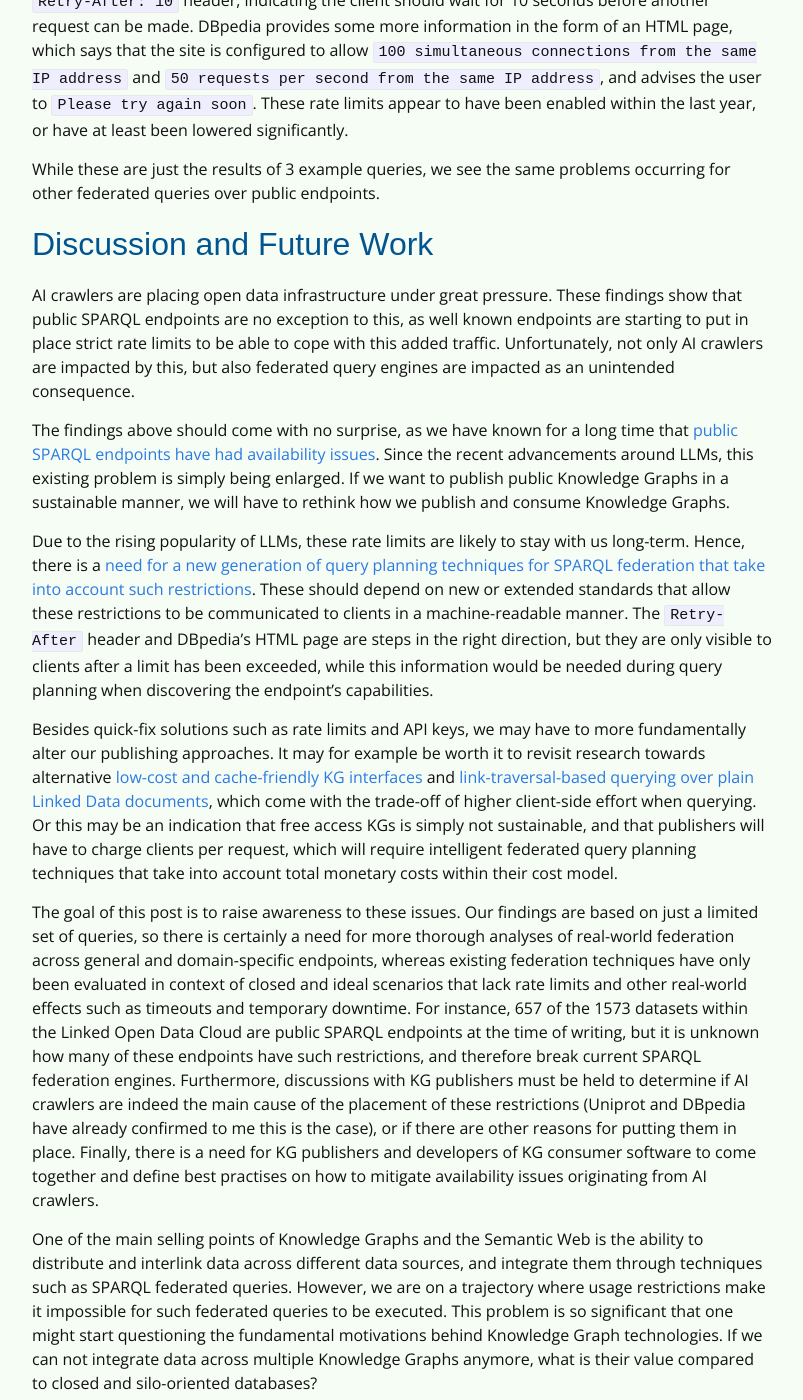
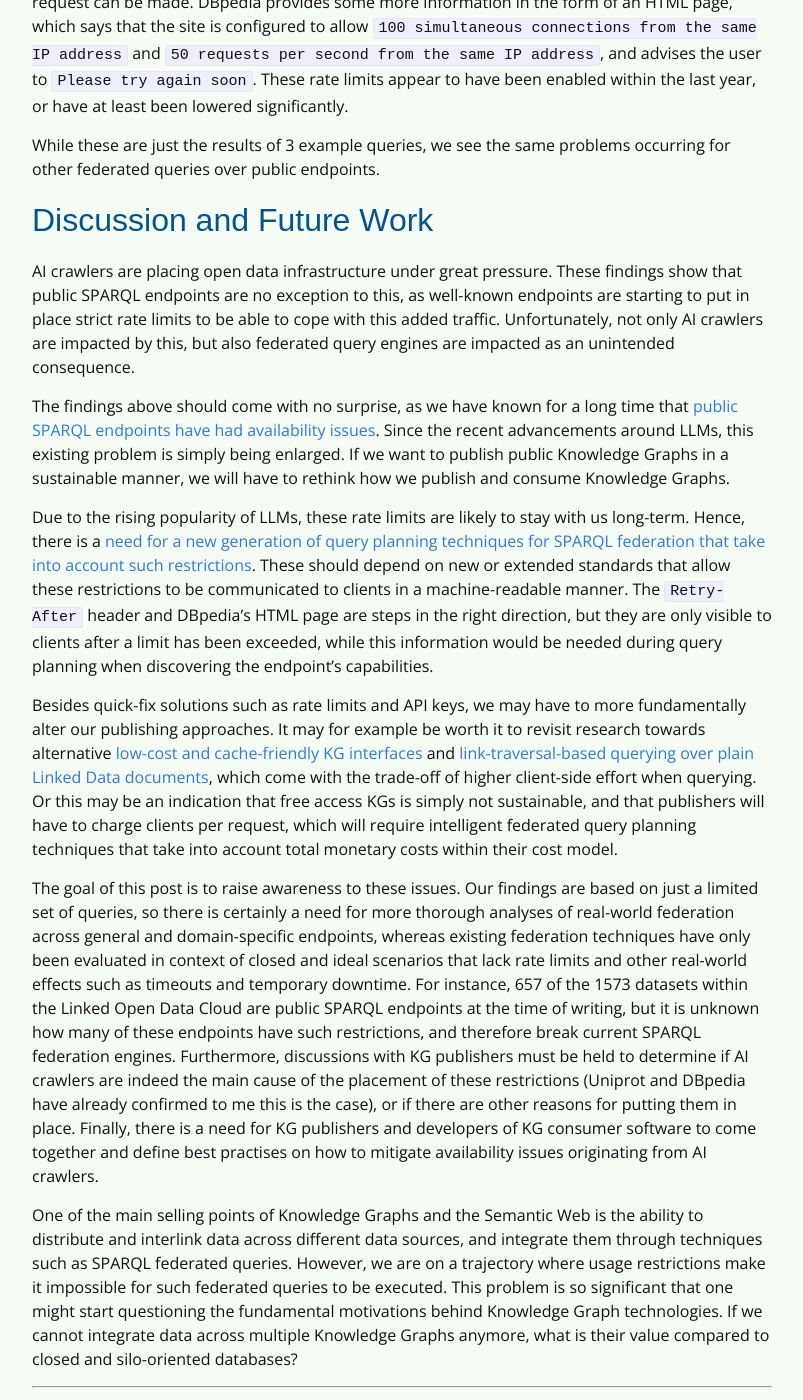
Before and after one commit to rubensworks/rubensworks.net, a Jekyll site: the page built from _posts/2026-04-13-did-ai-clawlers-kill-sparql-federation.markdown, in a window 1280 px wide and 1400 px high, scrolled down 3935 px. Shown: the whole window, without its empty margins (238-1041 px from the left). Built offline with Jekyll 4.4.1, drawn with Linux system fonts in a browser that asks for light colours; some web fonts are replaced; comment, search, counter and statistics services are not loaded; some of the changed text lies outside the part shown.

Commit message:
Fix typos and improve grammar in AI crawlers post
Thanks to @smessie for pointing them out.

```diff
--- a/_posts/2026-04-13-did-ai-clawlers-kill-sparql-federation.markdown
+++ b/_posts/2026-04-13-did-ai-clawlers-kill-sparql-federation.markdown
@@ -208,7 +208,7 @@ we see the same problems occurring for other federated queries over public endpo
 
 AI crawlers are placing open data infrastructure under great pressure.
 These findings show that public SPARQL endpoints are no exception to this,
-as well known endpoints are starting to put in place strict rate limits
+as well-known endpoints are starting to put in place strict rate limits
 to be able to cope with this added traffic.
 Unfortunately, not only AI crawlers are impacted by this,
 but also federated query engines are impacted as an unintended consequence.
@@ -255,7 +255,7 @@ is the ability to distribute and interlink data across different data sources,
 and integrate them through techniques such as SPARQL federated queries.
 However, we are on a trajectory where usage restrictions make it impossible for such federated queries to be executed.
 This problem is so significant that one might start questioning the fundamental motivations behind Knowledge Graph technologies.
-If we can not integrate data across multiple Knowledge Graphs anymore,
+If we cannot integrate data across multiple Knowledge Graphs anymore,
 what is their value compared to closed and silo-oriented databases?
 
 -----
```
Also changed, not shown: other parts of _posts/2026-04-13-did-ai-clawlers-kill-sparql-federation.markdown (+3 -3 lines).
